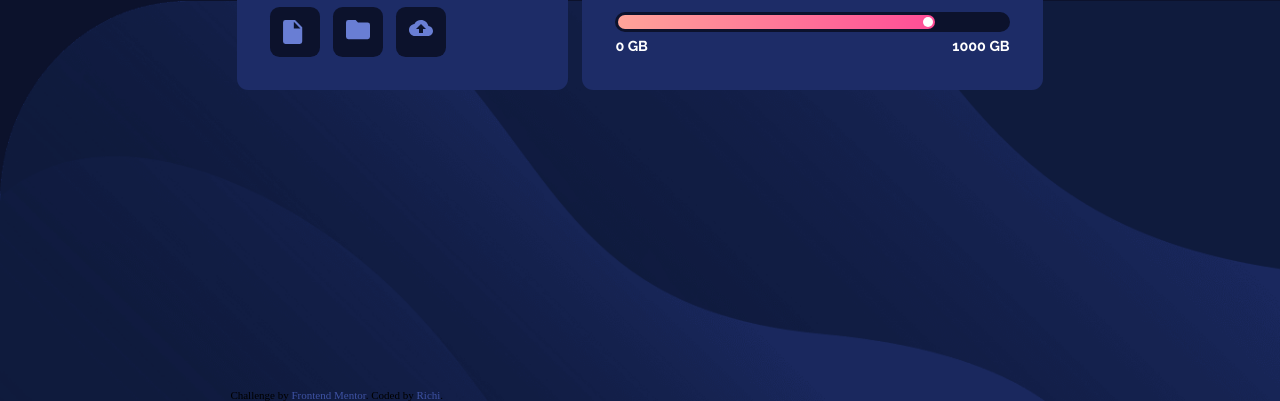
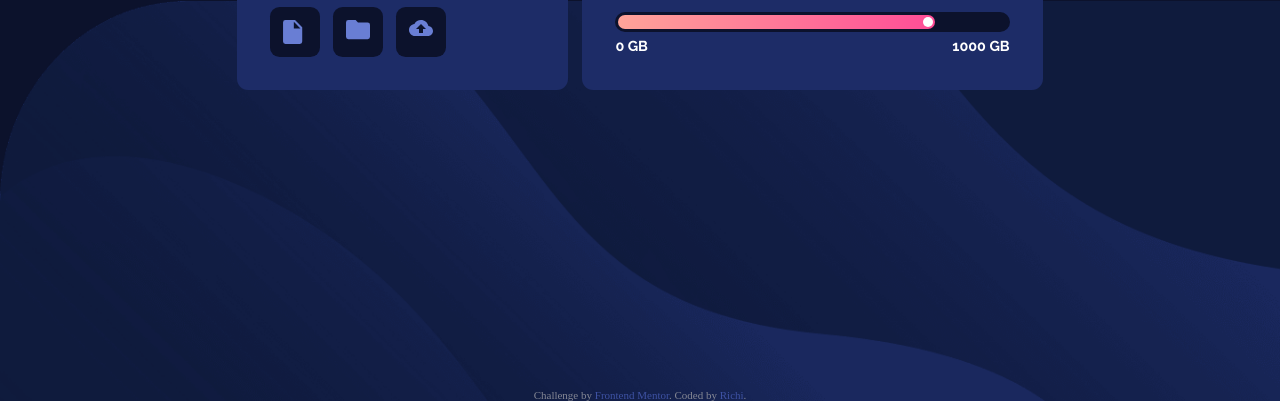
Before and after one commit to AndresRicardo/fylo-data-storage-component-master, a plain HTML site: page index.html in a window 1280 px wide. Shown: the part 399-800 px from the top of the page. Drawn offline with Linux system fonts and the light colour scheme.

Commit message:
other things fixed Xb

```diff
--- a/styles.css
+++ b/styles.css
@@ -172,12 +172,13 @@ body{
 
 
 .attribution{
+    color: var(--color-Grayish-Blue);
     align-self: flex-start;
     margin-top: auto;
 }
 
 .attribution a{
-    color: var(--color-Grayish-Blue);
+    color: white;
     text-decoration: none;
 
 }
@@ -231,4 +232,8 @@ body{
         bottom: -20px;
         right: 0px;
     }
+
+    .attribution{
+        align-self: center;
+    }
 }
```
